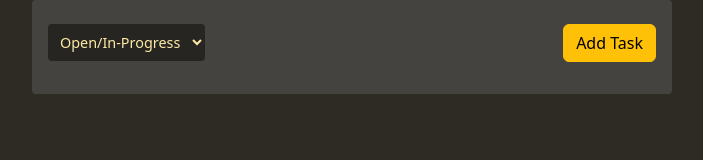
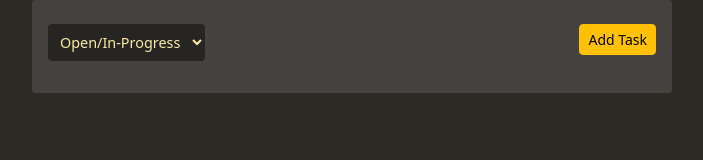
Before and after one commit to webdevsaravanan/angular-learning-service, an Angular app: page / in a window 1280 px wide. Shown: the top 160 px of the page, without its empty margins (288-991 px from the left). Built offline with nearby package versions, Linux system fonts and the light colour scheme.

Commit message:
Update tasks-list.component.html

```diff
--- a/src/app/tasks/tasks-list/tasks-list.component.html
+++ b/src/app/tasks/tasks-list/tasks-list.component.html
@@ -15,7 +15,7 @@
     </div>
     <div class="col text-end">
       <p>
-    <button class="btn btn-warning" (click)="open()">Add Task</button>
+    <button class="btn btn-sm btn-warning" (click)="open()">Add Task</button>
   </p>
     </div>
   </div>
```
